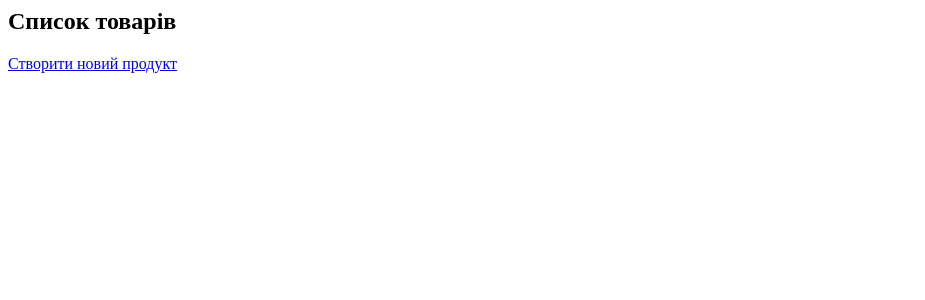
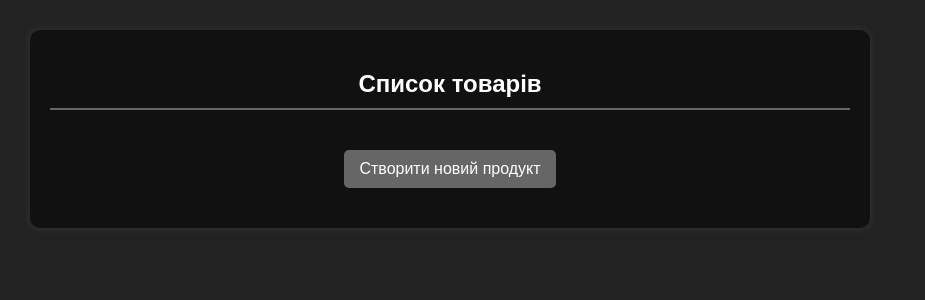
Before and after one commit to RomanVasylkovskyi/EasyShop-DjangoProject, a Django app: page /store/ in a window 1280 px wide. Shown: the top 300 px of the page, without its empty margins (0-925 px from the left). Run offline with Django 5.2, Linux system fonts and the light colour scheme; data that the repository does not hold is empty.

Commit message:
add style for create and product_list

```diff
--- /dev/null
+++ b/mainapp/static/css/product_list.css
@@ -0,0 +1,67 @@
+body {
+    background-color: #222;
+    color: #fff;
+    font-family: 'Arial', sans-serif;
+    margin: 0;
+    padding: 20px;
+}
+h2 {
+    color: #fff;
+    border-bottom: 2px solid #666;
+    padding-bottom: 10px;
+    text-align: center;
+}
+.container {
+    max-width: 800px;
+    margin: 10px;
+    background: #111;
+    padding: 20px;
+    border-radius: 10px;
+    box-shadow: 0px 0px 10px rgba(255, 255, 255, 0.1);
+    text-align: center;
+}
+.btn {
+    display: inline-block;
+    background-color: #666;
+    color: #fff;
+    padding: 10px 15px;
+    text-decoration: none;
+    border-radius: 5px;
+    transition: background 0.3s ease;
+    margin: 20px auto;
+}
+.btn:hover {
+    background-color: #888;
+}
+ul {
+    list-style-type: none;
+    padding: 0;
+}
+li {
+    background-color: #111;
+    margin-bottom: 10px;
+    padding: 15px;
+    border-radius: 5px;
+    display: flex;
+    justify-content: space-between;
+    align-items: center;
+    box-shadow: 0px 0px 5px rgba(255, 255, 255, 0.1);
+    transition: transform 0.3s ease;
+}
+li:hover {
+    transform: scale(1.02);
+}
+.product-name {
+    font-size: 18px;
+    font-weight: bold;
+    color: #fff;
+    flex: 1;
+}
+.product-price {
+    color: #888;
+    margin-left: 15px;
+}
+.actions {
+    display: flex;
+    gap: 10px;
+}
--- /dev/null
+++ b/mainapp/store/templates/store/admin_loyaut.html
@@ -0,0 +1,16 @@
+{% load static %}
+<!DOCTYPE html>
+<html lang="en">
+<head>
+    <meta charset="UTF-8">
+    <meta name="viewport" content="width=device-width, initial-scale=1.0">
+    {% block headcode %}
+    {% endblock %}
+    <title>
+        {% block title %}{% endblock %}
+    </title>
+</head>
+<body>
+    {% block content %}{% endblock %}
+</body>
+</html>
--- a/mainapp/store/templates/store/product_list.html
+++ b/mainapp/store/templates/store/product_list.html
@@ -1,13 +1,24 @@
+{% extends "store/admin_loyaut.html" %}
+{% load static %}
+
+{% block headcode%}
+    <link rel="stylesheet" href="{% static 'css/product_list.css' %}">
+{% endblock%}
 {% block content %}
+<div class="container">
     <h2>Список товарів</h2>
-    <a href="{% url 'create_product' %}" class="btn btn-primary">Створити новий продукт</a>
     <ul>
         {% for product in products %}
             <li>
-                <a href="{% url 'product_detail' product.pk %}">{{ product.name }}</a> - ${{ product.price }}
-                <a href="{% url 'product_update' product.pk %}">Редагувати</a>
-                <a href="{% url 'product_delete' product.pk %}">Видалити</a>
+                <span class="product-name">{{ product.name }}</span>
+                <span class="product-price">${{ product.price }}</span>
+                <div class="actions">
+                    <a href="{% url 'product_update' product.pk %}" class="btn">Редагувати</a>
+                    <a href="{% url 'product_delete' product.pk %}" class="btn">Видалити</a>
+                </div>
             </li>
         {% endfor %}
     </ul>
+    <a href="{% url 'create_product' %}" class="btn">Створити новий продукт</a>
+</div>
 {% endblock %}
```
Also changed, not shown: mainapp/static/css/create.css (added, +57 -0 lines), mainapp/store/templates/store/create.html (+15 -5 lines).
